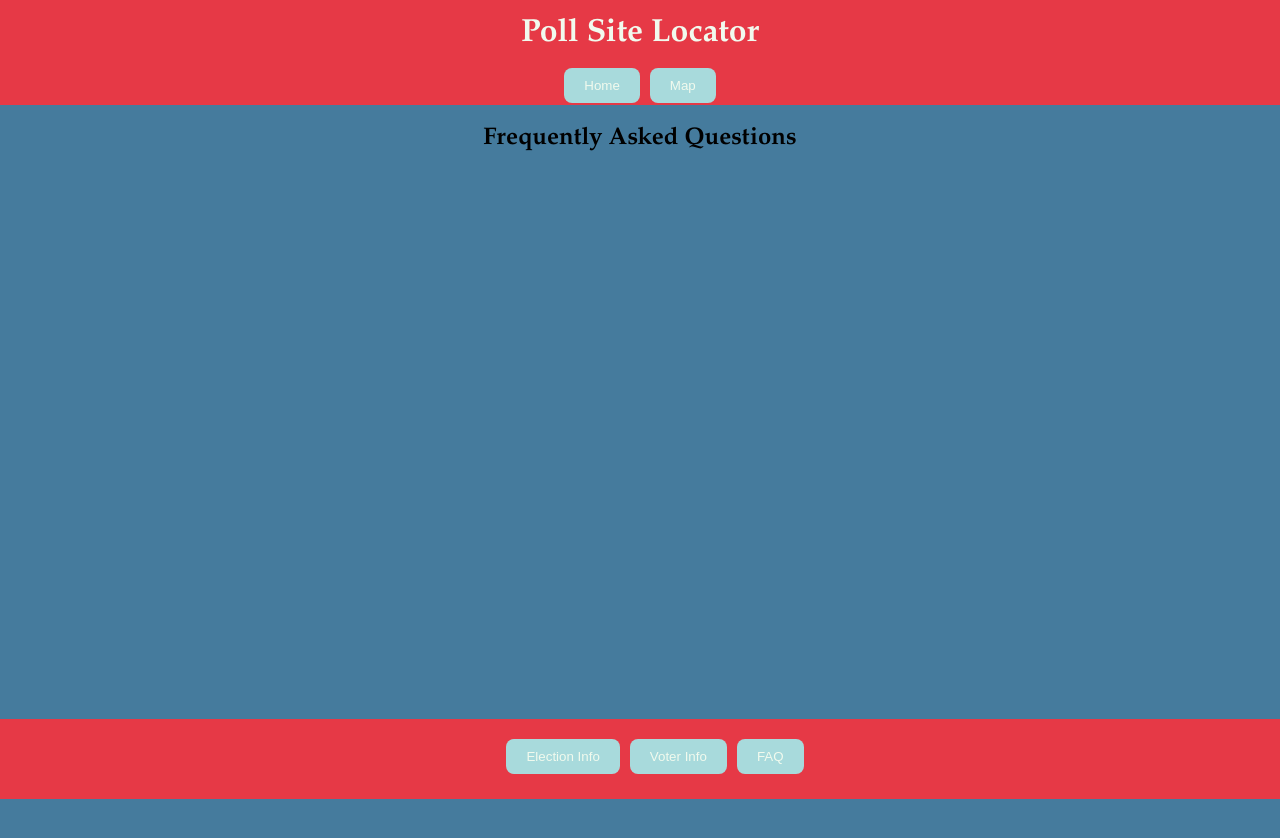
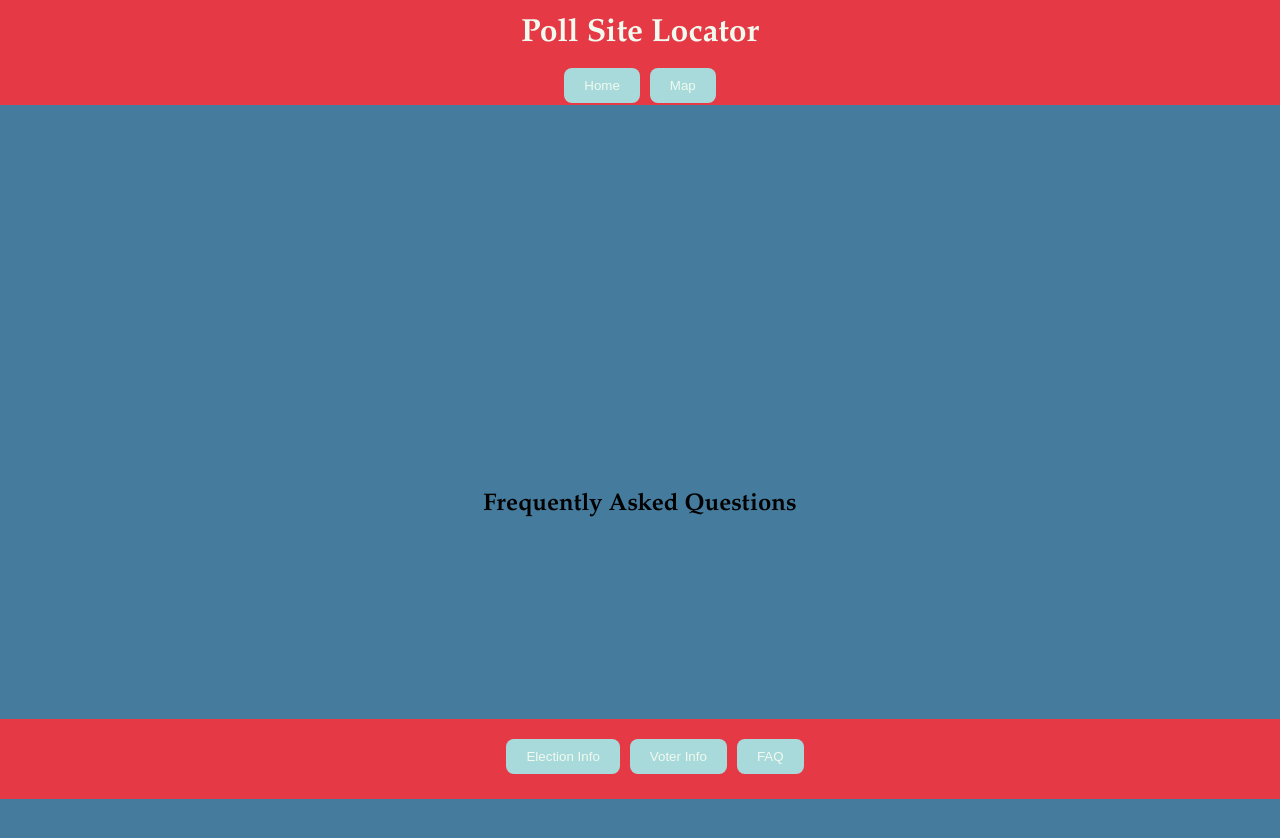
Before and after one commit to Kayrod23/hackathon_project, a React (Create React App) app: page /faq in a window 1280 px wide. Shown: the top 838 px of the page. Built offline with nearby package versions, Linux system fonts and the light colour scheme.

Commit message:
final commit for review

```diff
--- a/src/App.css
+++ b/src/App.css
@@ -1,6 +1,10 @@
 .map-container {
-  width: 60%;
-  height: 60vh;
+  display: flex;
+  justify-content: center;
+  align-items: center;
+  height: 100vh;
+  width: 100vw;
+
 }
 body {
   font-family: "Palatino", "URW Palladio L", serif;
--- a/src/Components/LocationEditForm.js
+++ b/src/Components/LocationEditForm.js
@@ -64,7 +64,7 @@
             placeholder="street number or name"
             onChange={handleTextChange}
           />
-          <label htmlFor="zip_code">Zip Code:</label>
+          <label htmlFor="zip_code">Zip code:</label>
           <input
             id="zip_code"
             type="text"
--- a/src/Style/FAQ.css
+++ b/src/Style/FAQ.css
@@ -1,6 +1,13 @@
+
 .faq-container {
     display: flex;
     justify-content: center;
-    align-items: flex-start;
+    align-items: center;
+    flex-direction: column;
     height: 100vh;
+
 }
+h2 {
+    text-align: center;
+
+}
```
